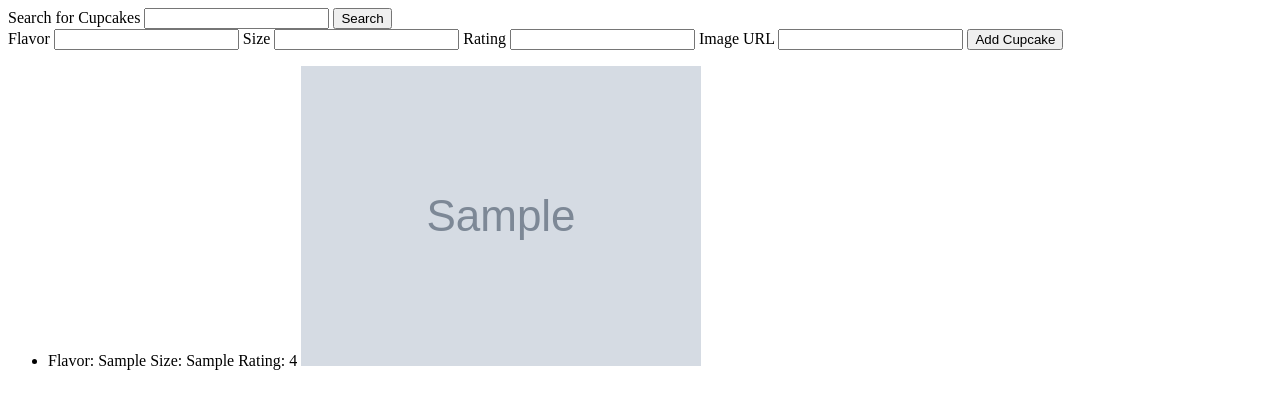
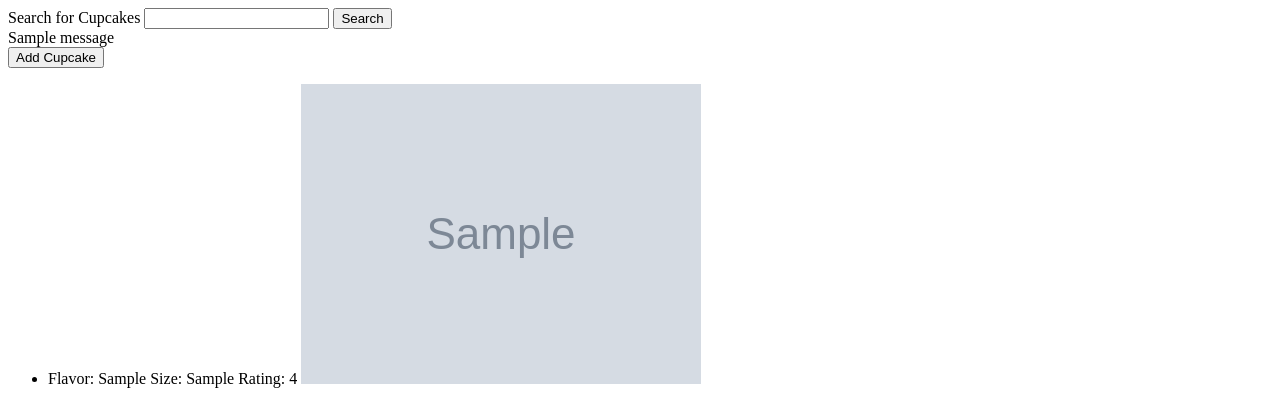
Before and after one commit to jimhlee/cupcake, a Flask app: page / in a window 1280 px wide. Shown: the top 420 px of the page. Run offline with Flask 3, Linux system fonts and the light colour scheme; tables that the repository leaves empty hold one stand-in row (values such as "Sample post"); grey boxes marked "Sample" are stand-in pictures; one stand-in notice (Sample message) is shown.

Commit message:
working on wtforms addition

```diff
--- a/app.py
+++ b/app.py
@@ -3,8 +3,8 @@ import os
 
 from flask import Flask, jsonify, request, flash, render_template
 # from flask_debugtoolbar import DebugToolbarExtension
-
 from models import connect_db, Cupcake, db, SQLAlchemy
+from forms import AddCupcakeForm, EditCupcakeForm
 
 app = Flask(__name__)
 app.config['SECRET_KEY'] = "I'LL NEVER TELL!!"
@@ -37,34 +37,54 @@ def show_cupcake(cupcake_id):
 def new_cupcake():
     """Creates new cupcake in db and
     returns JSON {"cupcake": {id, flavor, size, ...}}."""
-    cupcake = Cupcake(
-        flavor = request.json['flavor'],
-        size = request.json['size'],
-        rating = request.json['rating'],
-        image_url = request.json.get('image_url') or None
-    )
+    form = AddCupcakeForm()
 
-    db.session.add(cupcake)
-    db.session.commit()
+    if form.validate_on_submit():
+        data = {k: v for k, v in form.data.items() if k != "csrf_token"}
+        new_cupcake = Cupcake(**data)
 
-    serialized = cupcake.serialize()
+        db.session.add(new_cupcake)
+        db.session.commit()
+        flash("Cupcake added.")
 
-    return (jsonify(cupcake=serialized), 201)
+        serialized = new_cupcake.serialize()
+        return (jsonify(cupcake=serialized), 201)
+
+    else:
+        return render_template('homepage.html', form=form)
+    # cupcake = Cupcake(
+    #     flavor = request.json['flavor'],
+    #     size = request.json['size'],
+    #     rating = request.json['rating'],
+    #     image_url = request.json.get('image_url') or None
+    # )
+
+    # db.session.add(cupcake)
+    # db.session.commit()
+
+
 
 @app.patch('/api/cupcakes/<int:cupcake_id>')
 def update_cupcake(cupcake_id):
     """Updates cupcake in db and
     returns JSON {"cupcake": {id, flavor, size, ...}}"""
     cupcake = Cupcake.query.get_or_404(cupcake_id)
-    cupcake.flavor = request.json.get('flavor') or cupcake.flavor
-    cupcake.size = request.json.get('size') or cupcake.size
-    cupcake.rating = request.json.get('rating') or cupcake.rating
-    cupcake.image_url = request.json.get('image_url') or cupcake.image_url or None
-    serialized = cupcake.serialize()
+    form = EditCupcakeForm(obj=cupcake)
+    if form.validate_on_submit():
+        serialized = cupcake.serialize()
 
-    db.session.commit()
+        db.session.commit()
+        return (jsonify(cupcake=serialized))
 
-    return (jsonify(cupcake=serialized))
+    else:
+        return render_template('homepage.html', form=form)
+    # cupcake.flavor = request.json.get('flavor') or cupcake.flavor
+    # cupcake.size = request.json.get('size') or cupcake.size
+    # cupcake.rating = request.json.get('rating') or cupcake.rating
+    # cupcake.image_url = request.json.get('image_url') or cupcake.image_url or None
+
+
+
 
 @app.delete('/api/cupcakes/<cupcake_id>')
 def delete_cupcake(cupcake_id):
--- a/models.py
+++ b/models.py
@@ -45,6 +45,8 @@ class Cupcake(db.Model):
         nullable = False
     )
 
+    db.CheckConstraint(rating <= 10)
+
 def connect_db(app):
     """Connect to database."""
 
--- a/requirements.txt
+++ b/requirements.txt
@@ -5,3 +5,4 @@ ipython
 psycopg2-binary
 sqlalchemy
 python-dotenv
+Flask-WTF
--- a/templates/homepage.html
+++ b/templates/homepage.html
@@ -13,18 +13,15 @@
   <button id="search-cupcake-btn">Search</button>
 </form>
 
-<form action="/api/cupcakes" method="POST" id="new-cupcake-form">
-   <label for="flavor"> Flavor </label>
-     <input type="text" id="flavor" name="flavor">
-  <label for="size"> Size </label>
-    <input type="text" id="size" name="size">
-  <label for="rating"> Rating </label>
-    <input type="text" id="rating" name="rating">
-  <label for="image_url"> Image URL</label>
-    <input type="text" id="image_url" name="image_url">
+{% for msg in get_flashed_messages() %}
+  <div class="alert alert-info">{{ msg }}</div>
+{% endfor %}
+
+{% block content %}
+{% endblock %}
 
   <button id="add-cupcake-btn">Add Cupcake</button>
-</form>
+<!-- </form> -->
 <ul id="cupcake-list">
 </ul>
 <script src="http://unpkg.com/jquery"></script>
```
Also changed, not shown: forms.py (added, +42 -0 lines), templates/_form.html (added, +20 -0 lines), templates/add_cupcake_form.html (added, +10 -0 lines).
